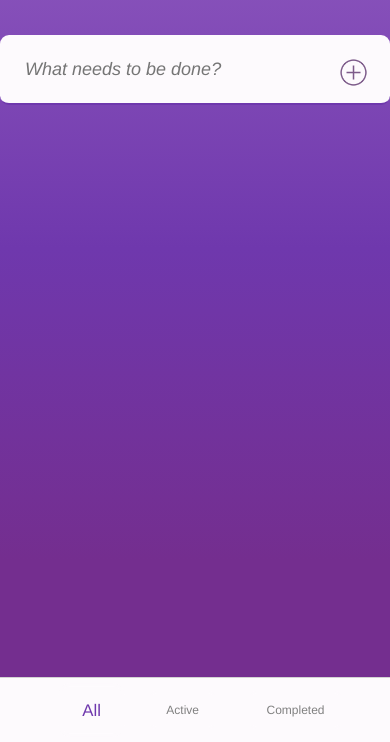
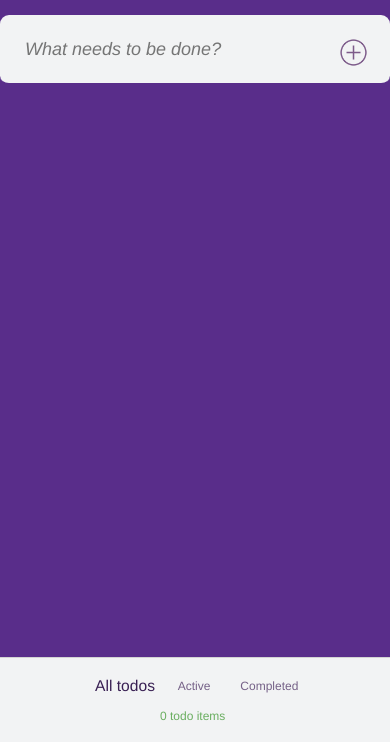
Before and after one commit to vudelkaa/todo, a website: page index.html in a window 390 px wide. Shown: the part 102-844 px from the top of the page. Drawn offline with Linux system fonts and the light colour scheme.

Commit message:
last-item mob style v.2.0

```diff
--- a/index.html
+++ b/index.html
@@ -114,11 +114,11 @@
         <div class="last-todo-item">
 
 
-          <div class=" last-todo-item--inner">
+          <div class="last-todo-item--inner">
             <div class="ltd-button ltd-button--display">5 items left</div>
             <div class="ltd-button ltd-button-tabs">
 
-              <button class="button button-active" data-button-type="all">All</button>
+              <button class="button button-active" data-button-type="all">All todos</button>
               <button class="button" data-button-type="active">Active</button>
               <button class="button" data-button-type="completed">Completed</button>
             </div>
--- a/src/assets/css/media.css
+++ b/src/assets/css/media.css
@@ -58,13 +58,8 @@
     flex: 1 1 auto;
   }
 
-  /* .todo-list--ul .todo-item {
-    min-height: 115px;
-    min-width: inherit;
-  } */
-
   .todo-item.show {
-    height: 100px;
+    height: 90px;
     min-width: inherit;
   }
 
@@ -121,7 +116,9 @@
 
 @media (max-width: 425px) {
   body {
-    background-color: rgba(111, 56, 173, 1) ;
+    background: none;
+    background-color: #592d8a;
+    margin-bottom: 65px;
   }
 
   .container {
@@ -130,7 +127,7 @@
   }
 
   .todo-list--ul {
-    margin-bottom: 65px;
+    /* margin-bottom: 65px; */
     border: none;
   }
 
@@ -157,7 +154,7 @@
     border: none !important;
 
     border-radius: 9px;
-    border-bottom: 2px solid rgba(111, 56, 173, 1) !important;
+    border-bottom: 2px solid #592d8a !important;
     min-height: 70px;
     margin-bottom: 4px;
   }
@@ -165,29 +162,50 @@
     border-radius: 9px 9px 0 0;
   }
 
+  .todo-item:last-child {
+    border-radius:  0 0 9px 9px;
+    /* overflow: hidden; */
+
+  }
+
   .todo-list {
-    border-radius: 9px 9px 0 0;
+    border-radius: 9px;
     overflow: hidden;
   }
-
-
-
 }
 
 
 @media (max-width: 410px) {
   h1 {
-    margin: 50px auto;
+    margin: 40px auto;
+  }
+
+  .last-todo-item {
+    min-height: 85px;
+    padding: 0;
+  }
+
+  .last-todo-item--inner {
+    flex-direction: column-reverse;
+    justify-content: space-evenly;
+    width: 100%;
+    height: 100%;
+    /* padding-top: 10px;
+    margin-bottom: 10px; */
   }
 
   .ltd-button-tabs {
     display: flex;
-    justify-content: space-evenly;
+    justify-content: center;
+    /* flex-direction: column-reverse; */
     width: 100%;
   }
 
   .ltd-button--display {
-    display: none;
+    margin-bottom: 8px;
+    margin-top: -5px;
+    color: #6aae60;
+    font-size: 12px;
   }
 
   .todo-list--ul {
@@ -196,13 +214,9 @@
 
   .button {
     font-size: 12px;
-    color: grey;
+    color: #756187;
 
     transition: .2s linear;
-  }
-
-  .button:first-child {
-    margin-left: 10px;
   }
 
   .button:last-child {
@@ -214,8 +228,8 @@
   }
 
   .button-active {
-    transform: scale(1.4);
-    color: #6f38ad;
+    transform: scale(1.3);
+    color: #392053;
   }
 
 }
--- a/src/assets/css/style.css
+++ b/src/assets/css/style.css
@@ -101,7 +101,7 @@ body {
 }
 
 h1 {
-  color: #fdfafd;
+  color: #f2f3f4;
   margin: 40px auto;
 }
 
@@ -124,6 +124,7 @@ h1 {
 
 .last-todo-item {
   min-height: 75px;
+  /* height: 75px; */
 }
 
 .todo-list--ul .todo-item,
@@ -133,7 +134,7 @@ h1 {
   padding: 0 25px;
   height: 0;
 
-  background-color: #fdfafd;
+  background-color: #f2f3f4; /* */
   border-top: 1px solid lightgray;
 }
 
@@ -167,7 +168,7 @@ h1 {
   border-radius: 0 0 5px 5px;
   z-index: 1000;
 
-  min-height: 65px;
+  /* min-height: 65px; */
   min-width: 500px;
 }
 
@@ -231,6 +232,7 @@ h1 {
 
   width: 25px;
   height: 25px;
+  cursor: pointer;
 }
 
 .input-add-img,
@@ -248,8 +250,8 @@ h1 {
 
 .button {
   cursor: pointer;
-  background-color: rgb(253, 250, 253);
-  border: 2px solid rgb(253, 250, 253);
+  background-color: inherit;
+  border: 2px solid inherit;
   border-radius: 8px;
   padding: 8px;
 }
@@ -264,7 +266,7 @@ h1 {
   min-width: 500px;
   border: 1px solid #7d5b8a;
   /* border-bottom: 2px solid #7d5b8a; */
-  background-color: rgb(253, 250, 253);
+  background-color: #f2f3f4;
 
   padding: 20px 25px;
   font-size: 20px;
```
Also changed, not shown: src/assets/icons/close 1.png (deleted), src/assets/icons/close.svg (deleted), src/assets/icons/edit.svg (deleted), src/assets/icons/pencil 1.png (deleted).
